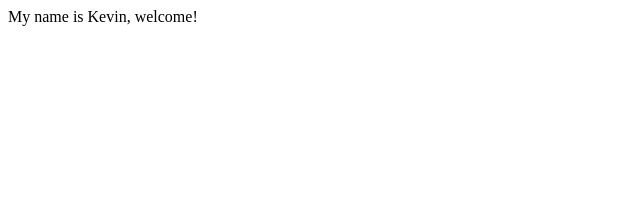
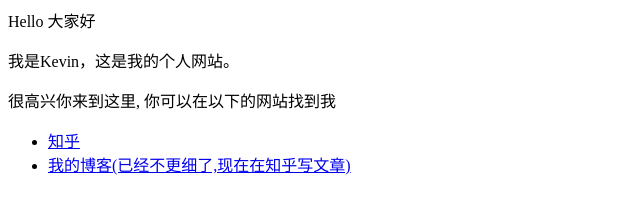
Before and after one commit to Kevinletsgo/Kevinletsgo.github.io, a plain HTML site: page index.html in a window 1280 px wide. Shown: the whole page, without its empty margins (0-640 px from the left). Drawn offline with Linux system fonts and the light colour scheme.

Commit message:
Update index.html

```diff
--- a/index.html
+++ b/index.html
@@ -1,14 +1,8 @@
-<!DOCTYPE html>
-<html lang="en">
-<head>
-    <meta charset="UTF-8">
-    <meta name="viewport" content="width=device-width, initial-scale=1.0">
-    <link rel="stylesheet" href="styles.css"> <!-- 引入样式表 -->
-    <title>Welcome</title>
-</head>
-<body>
-    <div class="welcome-message">
-        My name is <span id="name">Kevin</span>, welcome!
-    </div>
-</body>
-</html>
+<p>Hello 大家好</p>
+<p>我是Kevin，这是我的个人网站。 </p>
+<p>很高兴你来到这里, 你可以在以下的网站找到我</p>
+
+<ul>
+  <li> <a href="https://www.zhihu.com/people/AJLoveChina">知乎</a> </li>
+  <li> <a href="http://hejie.nigeerhuo.com">我的博客(已经不更细了,现在在知乎写文章)</a> </li>
+</ul>
```
